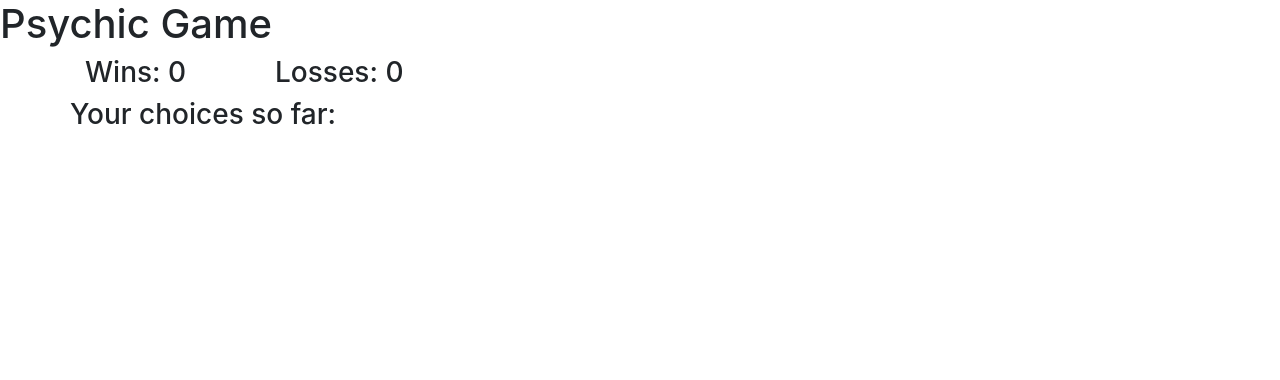
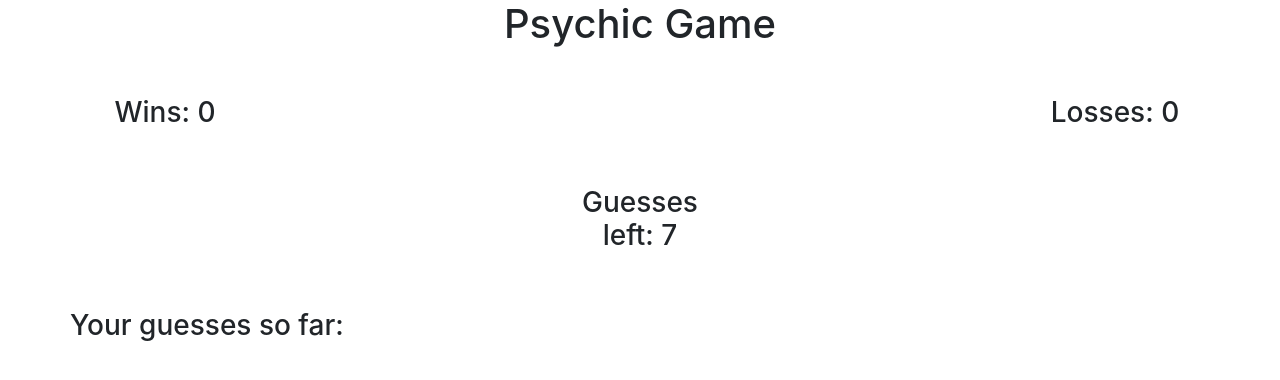
Before and after one commit to robertshaw87/Psychic-Game, a plain HTML site: page index.html in a window 1280 px wide. Drawn offline with nearby package versions, Linux system fonts and the light colour scheme.

Commit message:
connect hooks to javascript, fix logic error on checking redundant key press

```diff
--- a/assets/javascript/game.js
+++ b/assets/javascript/game.js
@@ -20,6 +20,10 @@ function gameReset(){
     guessedLetters = [];
     targetLetter = getRandomElement(alphabet);
     console.log("Target: " + targetLetter);
+    getElem("wins").textContent = wins;
+    getElem("losses").textContent = losses;
+    getElem("guesses").textContent = guessesLeft;
+    getElem("playerChoices").textContent = "";
 }
 
 // get a pointer to an element in the html when provided with a link
@@ -33,36 +37,46 @@ gameReset();
 
 // When a key is pressed and released:
 document.onkeyup = function(userInput) {
+    getElem("playerWins").textContent = "";
     userGuess = userInput.key;
     userGuess = userGuess.toLowerCase();
+    console.log("User Guess: " + userGuess);
 
     // ignore any key that isn't a letter or has already been guessed
-    if ((-1 != alphabet.indexOf(userGuess)) && (-1 != guessedLetters.indexOf(userGuess))) {
+    if ((-1 != alphabet.indexOf(userGuess)) && (-1 === guessedLetters.indexOf(userGuess))) {
 
         // if the guess was correct
         if (userGuess === targetLetter) {
             // increase the number of wins and reset the game to a new game
-            console.log("You win!")
+            console.log("You win!");
             wins += 1;
+            getElem("playerWins").textContent = "You guessed the correct letter! It was " + targetLetter + "!";
             gameReset();
 
         // if the guess was incorrect
         } else {
             // add the guess to the list of already guessed letters, reduce the guesses the user has left
-            guessedLetter.push(userGuess);
+            guessedLetters.push(userGuess);
             guessesLeft -= 1;
-            console.log("You missed!")
+            console.log("You missed!");
+            getElem("playerChoices").textContent = guessedLetters;
 
             // if the user has no guesses left
             if (guessesLeft <= 0) {
 
                 // increase the number of losses, reset the game to a new game
                 losses += 1;
+                getElem("playerWins").textContent = "You ran out of guesses! The correct letter was " + targetLetter + "!";
                 gameReset();
-                console.log("You lose!")
+                console.log("You lose!");
+
             }
         }
     }
+
+    getElem("wins").textContent = wins;
+    getElem("losses").textContent = losses;
+    getElem("guesses").textContent = guessesLeft;
 }
 // console.log(guessedLetters);
 // alert("Wins: " + wins + "\nLosses: " + losses + "\nGuesses left: " + guessesLeft + "\nAlready Guessed: \n" + guessedLetters)
--- a/index.html
+++ b/index.html
@@ -14,17 +14,24 @@
   </head>
   <body>
     <header>
-      <h1>Psychic Game</h1>
+      <h1 class="container text-center">Psychic Game</h1>
     </header>
 
-    <main class="container">
-      <div class="row">
-        <h3 class="col-md-2">Wins: <span id="wins">0</span></h3>
-        <h3 class="col-d-8"></h3>
-        <h3 class="col-md-2">Losses: <span id="losses">0</span></h3>
+    <main class="container text-center">
+      <div class="row mt-5">
+        <h3 class="col-md-2">Wins: <span id="wins"></span></h3>
+        <h3 class="col-md-8"></h3>
+        <h3 class="col-md-2">Losses: <span id="losses"></span></h3>
       </div>
-      <div class = "row">
-        <h3>Your choices so far: <span id="playerChoices"></span></h3>
+      <div class = "row mt-5">
+        <div class="col-md-5"></div>
+        <h3 class="col-md-2">Guesses left: <span id="guesses"></span></h3>
+        <div class="col=md-5"></div>
+      </div>
+      <div class = "row mt-5">
+        <h3>Your guesses so far: <span id="playerChoices"></span></h3>
+      </div>
+      <div class = "row mt-5">
         <h2 id="playerWins"></h2>
       </div>
     </main>
```
